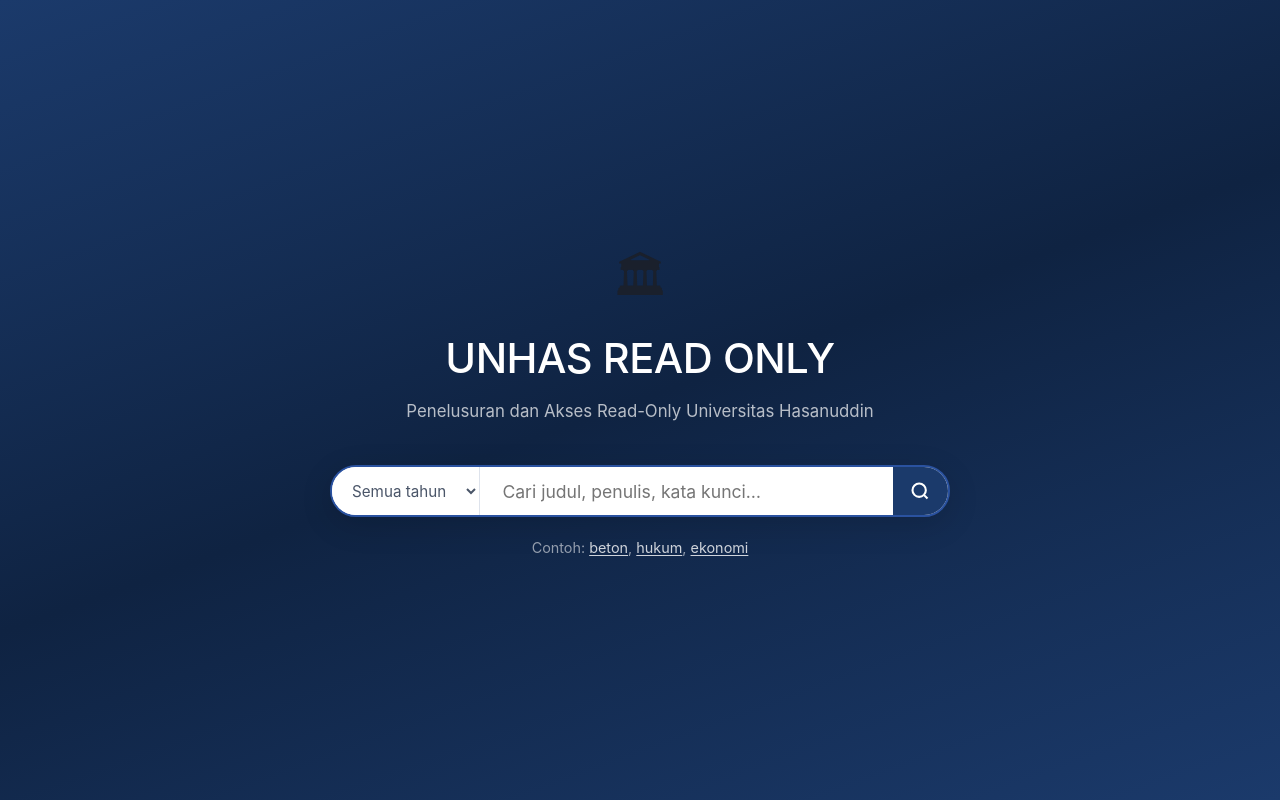
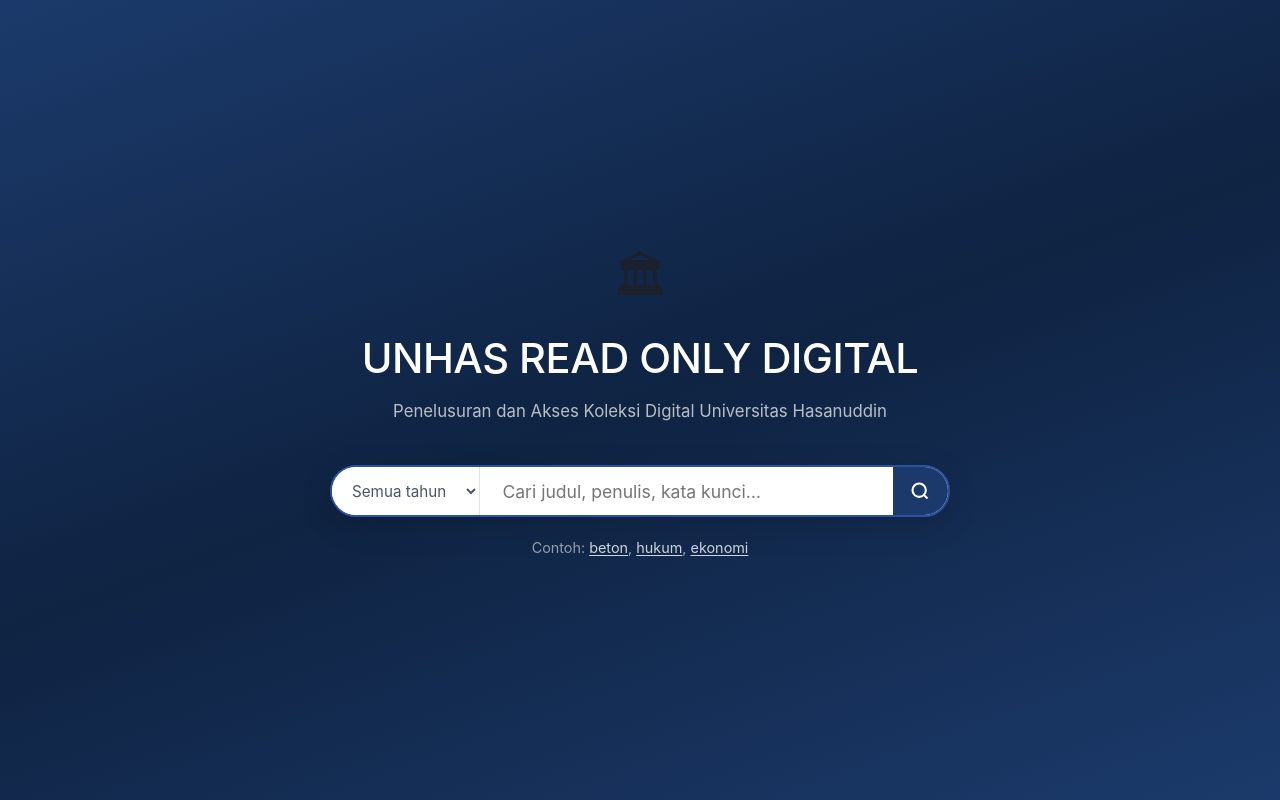
Before and after one commit to takdim/aim-repository, a Flask app: page / in a window 1280 px wide. Run offline with Flask 3, Linux system fonts and the light colour scheme.

Commit message:
change name and sub name again

```diff
--- a/app/templates/index.html
+++ b/app/templates/index.html
@@ -47,8 +47,8 @@
   <div class="hero-inner">
     <div class="hero-brand">
       <span class="hero-icon">🏛</span>
-      <h1 class="hero-title">UNHAS READ ONLY</h1>
-      <p class="hero-subtitle">Penelusuran dan Akses Read-Only Universitas Hasanuddin</p>
+      <h1 class="hero-title">UNHAS READ ONLY DIGITAL</h1>
+      <p class="hero-subtitle">Penelusuran dan Akses Koleksi Digital Universitas Hasanuddin</p>
     </div>
 
     <form class="hero-form" action="{{ url_for('main.search') }}" method="get" id="searchForm">
```
